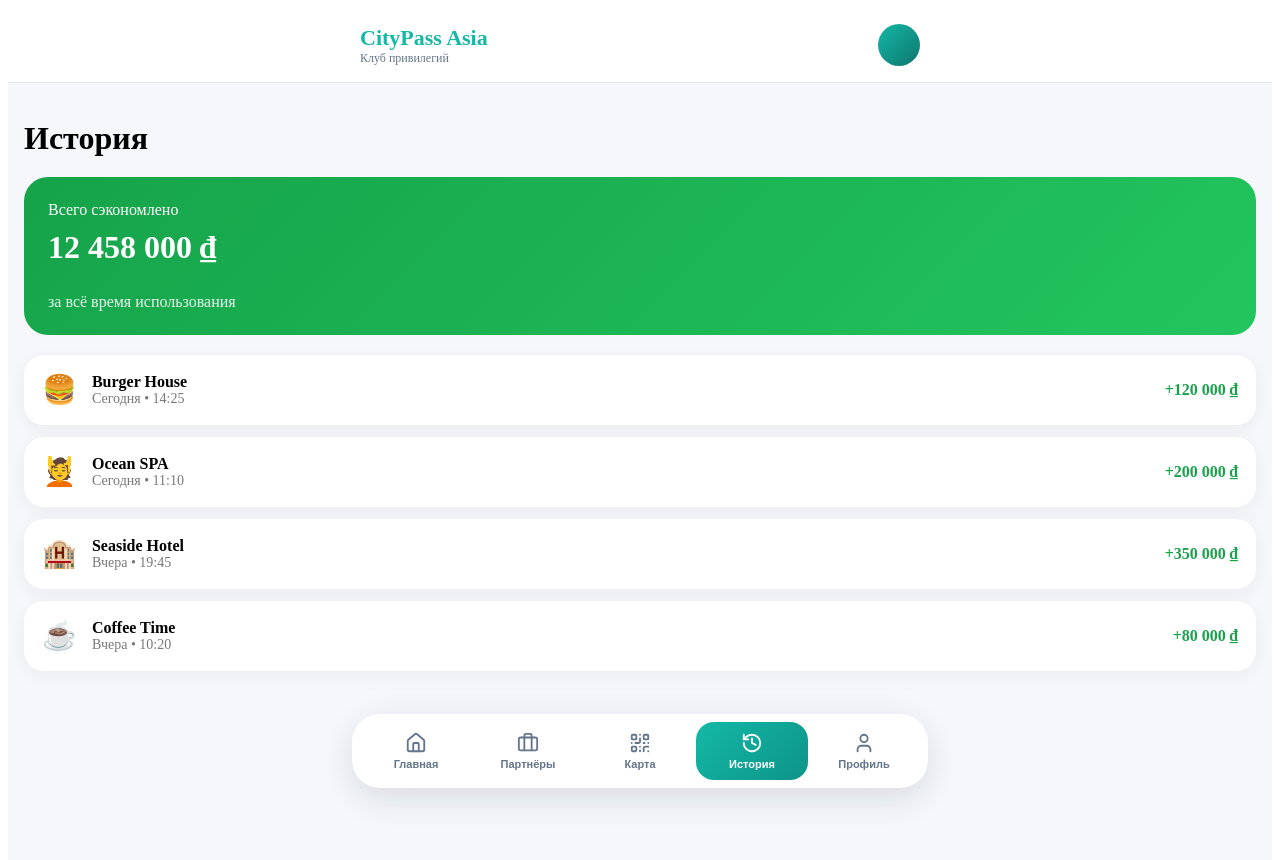
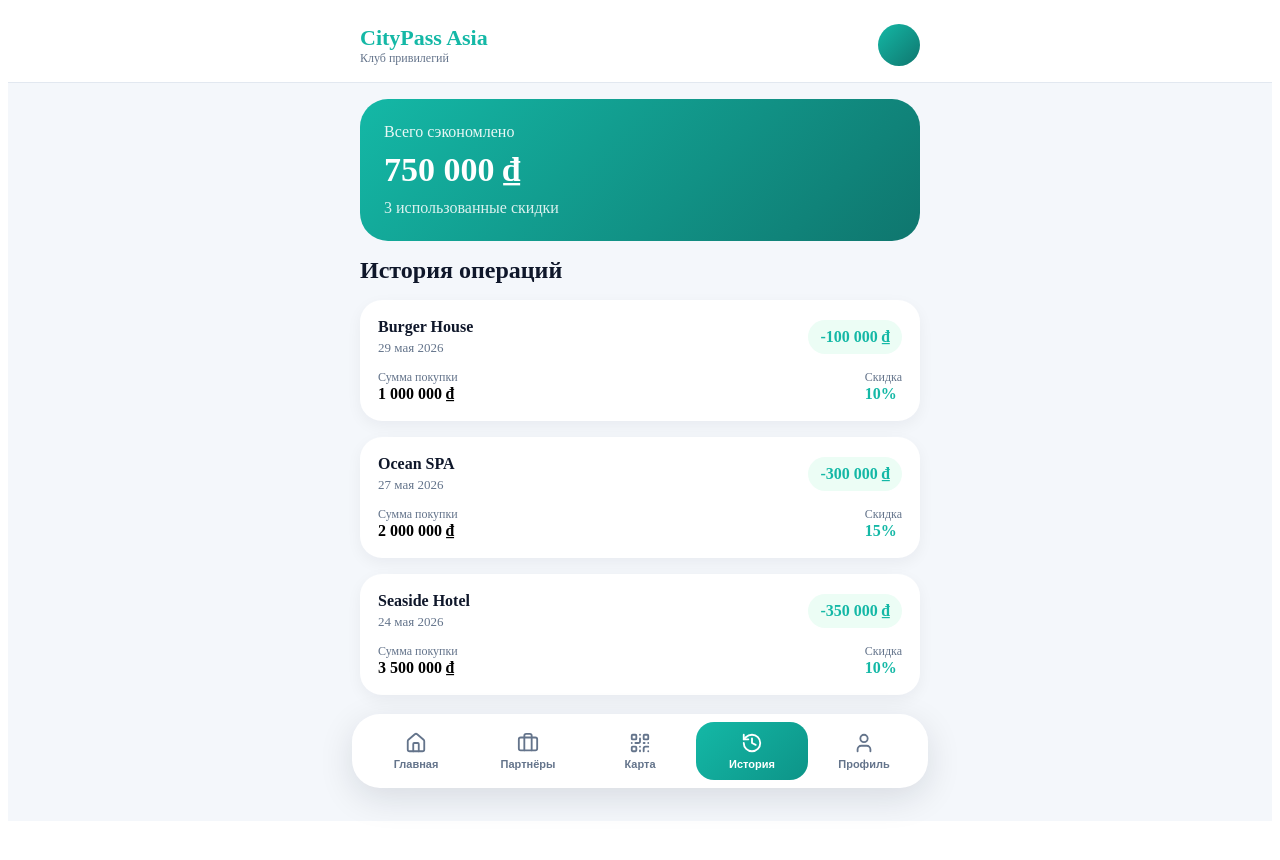
Before and after one commit to tomt39515-glitch/citypass-asia, a React (Vite) app: page / in a window 1280 px wide. Both pictures are taken after a click on the button "История". Shown: the top 860 px of the page. After the commit the page ends 829 px from the top, so only its background shows below. Built offline with nearby package versions, Linux system fonts and the light colour scheme.

Commit message:
New CityPass navigation

```diff
--- a/src/components/client/HistoryTab.jsx
+++ b/src/components/client/HistoryTab.jsx
@@ -1,144 +1,194 @@
 export default function HistoryTab() {
   const history = [
     {
-      name: "Burger House",
-      discount: "120 000 ₫",
-      date: "Сегодня • 14:25",
-      icon: "🍔",
+      partner: "Burger House",
+      date: "29 мая 2026",
+      amount: "1 000 000 ₫",
+      saved: "100 000 ₫",
+      discount: "10%",
     },
     {
-      name: "Ocean SPA",
-      discount: "200 000 ₫",
-      date: "Сегодня • 11:10",
-      icon: "💆",
+      partner: "Ocean SPA",
+      date: "27 мая 2026",
+      amount: "2 000 000 ₫",
+      saved: "300 000 ₫",
+      discount: "15%",
     },
     {
-      name: "Seaside Hotel",
-      discount: "350 000 ₫",
-      date: "Вчера • 19:45",
-      icon: "🏨",
-    },
-    {
-      name: "Coffee Time",
-      discount: "80 000 ₫",
-      date: "Вчера • 10:20",
-      icon: "☕",
+      partner: "Seaside Hotel",
+      date: "24 мая 2026",
+      amount: "3 500 000 ₫",
+      saved: "350 000 ₫",
+      discount: "10%",
     },
   ];
 
   return (
     <div
       style={{
+        maxWidth: "560px",
+        margin: "0 auto",
         padding: "16px",
-        background: "#f5f7fb",
-        minHeight: "100vh",
+        display: "flex",
+        flexDirection: "column",
+        gap: "16px",
       }}
     >
-      <h1
-        style={{
-          marginBottom: "20px",
-        }}
-      >
-        История
-      </h1>
+      {/* HEADER */}
 
       <div
         style={{
           background:
-            "linear-gradient(135deg,#16a34a,#22c55e)",
-          borderRadius: "24px",
+            "linear-gradient(135deg,#14B8A6,#0F766E)",
+          borderRadius: "28px",
           padding: "24px",
           color: "#fff",
-          marginBottom: "20px",
         }}
       >
-        <div>Всего сэкономлено</div>
-
-        <h2
-          style={{
-            marginTop: "10px",
-            fontSize: "32px",
-          }}
-        >
-          12 458 000 ₫
-        </h2>
-
         <div
           style={{
             opacity: 0.9,
           }}
         >
-          за всё время использования
+          Всего сэкономлено
+        </div>
+
+        <div
+          style={{
+            fontSize: "34px",
+            fontWeight: 800,
+            marginTop: "10px",
+          }}
+        >
+          750 000 ₫
+        </div>
+
+        <div
+          style={{
+            marginTop: "10px",
+            opacity: 0.85,
+          }}
+        >
+          3 использованные скидки
+        </div>
+      </div>
+
+      {/* TITLE */}
+
+      <h2
+        style={{
+          margin: 0,
+          color: "#0F172A",
+        }}
+      >
+        История операций
+      </h2>
+
+      {/* LIST */}
+
+      {history.map((item, index) => (
+        <div
+          key={index}
+          style={{
+            background: "#fff",
+            borderRadius: "22px",
+            padding: "18px",
+            boxShadow:
+              "0 5px 15px rgba(15,23,42,.05)",
+          }}
+        >
+          <div
+            style={{
+              display: "flex",
+              justifyContent:
+                "space-between",
+              alignItems: "center",
+            }}
+          >
+            <div>
+              <div
+                style={{
+                  fontWeight: 700,
+                  fontSize: "16px",
+                  color: "#0F172A",
+                }}
+              >
+                {item.partner}
+              </div>
+
+              <div
+                style={{
+                  color: "#64748B",
+                  marginTop: "4px",
+                  fontSize: "13px",
+                }}
+              >
+                {item.date}
               </div>
             </div>
 
             <div
               style={{
-          display: "flex",
-          flexDirection: "column",
-          gap: "12px",
+                background: "#ECFDF5",
+                color: "#14B8A6",
+                padding: "8px 12px",
+                borderRadius: "999px",
+                fontWeight: 700,
               }}
             >
-        {history.map((item, index) => (
+              -{item.saved}
+            </div>
+          </div>
+
           <div
-            key={index}
             style={{
-              background: "#fff",
-              borderRadius: "20px",
-              padding: "18px",
+              marginTop: "14px",
               display: "flex",
-              justifyContent: "space-between",
-              alignItems: "center",
-              boxShadow:
-                "0 5px 20px rgba(0,0,0,.05)",
+              justifyContent:
+                "space-between",
             }}
           >
+            <div>
               <div
                 style={{
-                display: "flex",
-                gap: "15px",
-                alignItems: "center",
+                  color: "#64748B",
+                  fontSize: "12px",
                 }}
               >
+                Сумма покупки
+              </div>
+
               <div
                 style={{
-                  fontSize: "28px",
+                  fontWeight: 600,
                 }}
               >
-                {item.icon}
+                {item.amount}
+              </div>
             </div>
 
             <div>
               <div
                 style={{
-                    fontWeight: "600",
+                  color: "#64748B",
+                  fontSize: "12px",
                 }}
               >
-                  {item.name}
+                Скидка
               </div>
 
               <div
                 style={{
-                    color: "#777",
-                    fontSize: "14px",
+                  fontWeight: 700,
+                  color: "#14B8A6",
                 }}
               >
-                  {item.date}
+                {item.discount}
               </div>
             </div>
-            </div>
-
-            <div
-              style={{
-                color: "#16a34a",
-                fontWeight: "700",
-              }}
-            >
-              +{item.discount}
           </div>
         </div>
       ))}
     </div>
-    </div>
   );
 }
```
Lines whose indentation alone changed are shown as unchanged.
